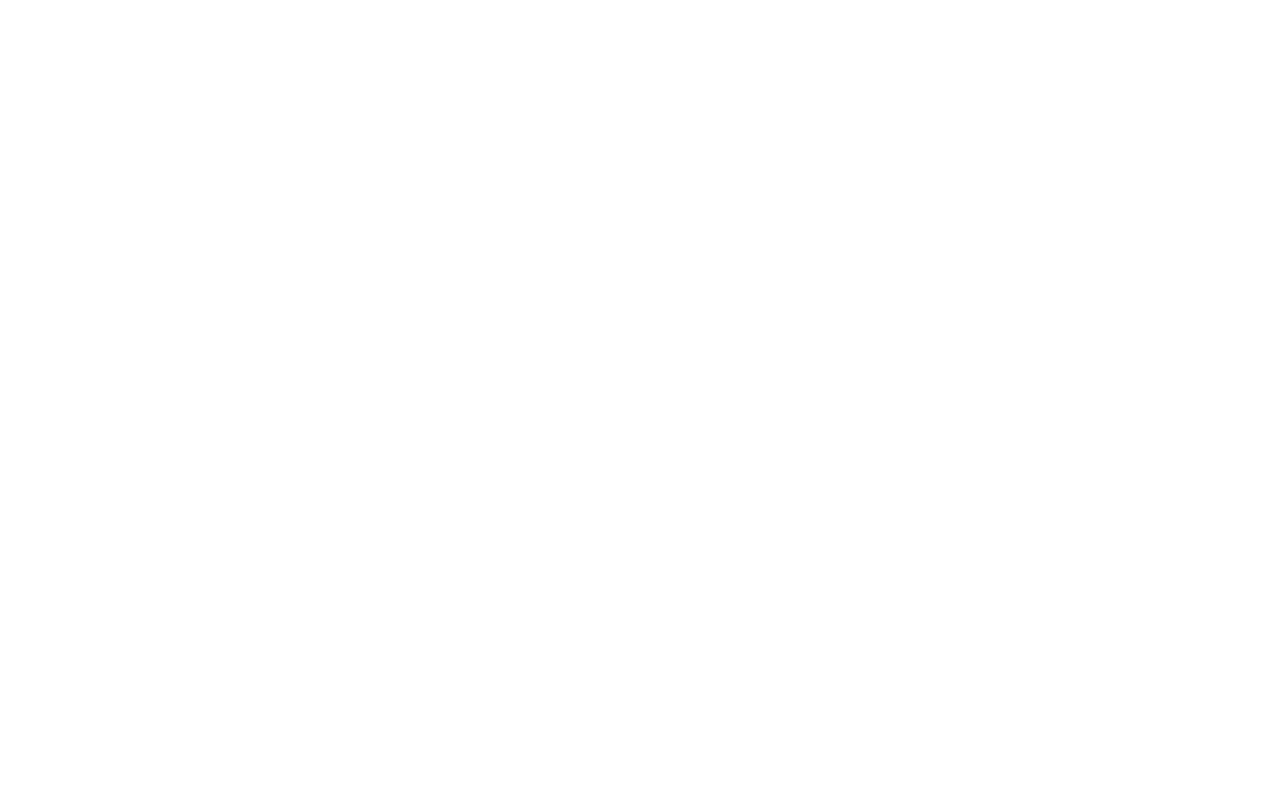
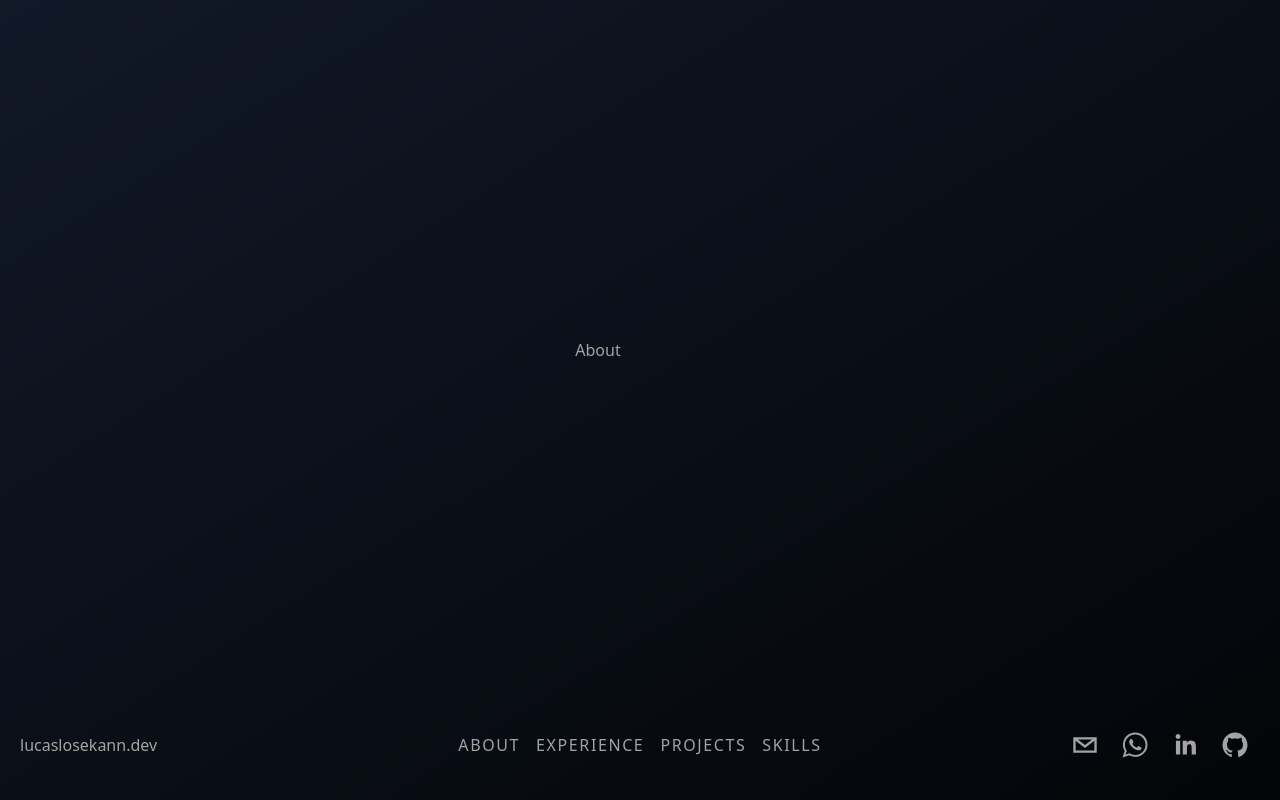
Before and after one commit to lucaslosekann/portfolio, a Next.js app: page / in a window 1280 px wide. Built offline with nearby package versions, Linux system fonts and the light colour scheme.

Commit message:
Made Responsible Hero, nav and Footer

```diff
--- a/app/globals.css
+++ b/app/globals.css
@@ -1,3 +1,17 @@
 @tailwind base;
 @tailwind components;
 @tailwind utilities;
+
+@layer components {
+  .socialIcon {
+    @apply hover:text-amber-700
+  }
+  .navItem {
+    @apply min-[380px]:p-2 uppercase min-[380px]:tracking-wide sm:tracking-widest hover:text-amber-700 p-1 text-sm min-[380px]:text-base
+  }
+}
+
+
+body > div:first-child{
+  height: 100%;
+}
--- a/app/layout.tsx
+++ b/app/layout.tsx
@@ -6,9 +6,11 @@
   children: React.ReactNode
 }) {
   return (
-    <html lang="pt-BR">
+    <html lang="pt-BR" style={{
+      height: '100%'
+    }}>
       <head />
-      <body>{children}</body>
+      <body className='overflow-y-hidden bg-gradient-to-br from-gray-900 to-[#030508] text-neutral-400 h-full'>{children}</body>
     </html>
   )
 }
--- a/app/page.tsx
+++ b/app/page.tsx
@@ -1,13 +1,29 @@
 import React from 'react'
+import Footer from '../components/Footer'
+import Hero from '../components/Hero'
+import HorizontaDraggable from '../components/HorizontalDraggable'
 
 type Props = {}
 
-export default function Home({}: Props) {
+export default function Home({ }: Props) {
   return (
-    <>
-    {/* Header */}
-    {/* Main */}
-    {/* Footer */}
-    </>
+    <div className='h-full overflow-hidden flex flex-col'>
+      <HorizontaDraggable>
+        <section id="about" className='min-w-full flex justify-center items-center snap-center'>
+          <span>About</span>
+        </section>
+        <section id="experience" className='min-w-full flex justify-center items-center snap-center'>
+          <span>Experience</span>
+        </section>
+        <Hero />
+        <section id="projects" className='min-w-full flex justify-center items-center snap-center'>
+          <span>Projects</span>
+        </section>
+        <section id="skills" className='min-w-full flex justify-center items-center snap-center'>
+          <span>Skills</span>
+        </section>
+      </HorizontaDraggable>
+      <Footer />
+    </div>
   )
 }
--- /dev/null
+++ b/components/BackgroundCircles/index.tsx
@@ -0,0 +1,16 @@
+import React from 'react'
+
+type Props = {}
+
+export default function BackgroundCircles
+({}: Props) {
+  return (
+    <div className="relative flex justify-center items-center z-0">
+      <div className='mt-48 absolute border border-[#333333] rounded-full h-[200px] w-[200px] animate-ping'/>
+      <div className='mt-48 absolute border border-[#333333] rounded-full h-[300px] w-[300px]'/>
+      <div className='mt-48 absolute border border-[#333333] rounded-full h-[500px] w-[500px]'/>
+      <div className='mt-48 absolute border border-[#b45309] opacity-60 rounded-full h-[650px] w-[650px] animate-pulse'/>
+      <div className='mt-48 absolute border border-[#333333] rounded-full h-[800px] w-[800px]'/>
+    </div>
+  )
+}
--- /dev/null
+++ b/components/Footer/index.tsx
@@ -0,0 +1,44 @@
+'use client';
+import React from 'react'
+import { SocialIcon } from 'react-social-icons';
+import { motion } from 'framer-motion';
+
+type Props = {}
+
+export default function Footer({ }: Props) {
+  return (
+    <motion.footer
+      initial={{
+        opacity: 0,
+        y: 300
+      }}
+      animate={{
+        opacity: 1,
+        y: 0
+      }}
+      transition={{
+        duration: 2,
+        bounce: 0.3,
+        type: 'spring',
+        damping: 14
+      }} className='flex items-center flex-col md:flex-row md:justify-between max-w-7xl w-full mx-auto left-0 right-0 sm:px-5 md:pb-5 mb-[10px] pt-5'>
+      <div className='hidden lg:inline-flex w-1/3 justify-start'>lucaslosekann.dev</div>
+      <nav className='md:w-1/3 md:flex lg:justify-center'>
+        <ul className='flex'>
+          <li><a href="#about" className='navItem'>About</a></li>
+          <li><a href="#experience" className='navItem'>Experience</a></li>
+          <li><a href="#projects" className='navItem'>Projects</a></li>
+          <li><a href="#skills" className='navItem'>Skills</a></li>
+        </ul>
+      </nav>
+      <div
+        className='md:w-1/3 md:flex md:justify-end'
+      >
+        <SocialIcon target="_blank" url='mailto:lucas1losekann@gmail.com' bgColor='transparent' fgColor='currentColor' className='socialIcon' />
+        <SocialIcon target="_blank" url='https://api.whatsapp.com/send?phone=5548999416983' bgColor='transparent' fgColor='currentColor' className='socialIcon' />
+        <SocialIcon target="_blank" url='https://linkedin.com/in/lucaslosekann/' bgColor='transparent' fgColor='currentColor' className='socialIcon' />
+        <SocialIcon target="_blank" url='https://github.com/lucaslosekann' bgColor='transparent' fgColor='currentColor' className='socialIcon' />
+      </div>
+    </motion.footer>
+  )
+}
--- /dev/null
+++ b/components/Hero/index.tsx
@@ -0,0 +1,34 @@
+'use client';
+import React from 'react'
+import { Cursor, useTypewriter } from 'react-simple-typewriter'
+import BackgroundCircles from '../BackgroundCircles';
+type Props = {}
+
+export default function Hero({ }: Props) {
+  const [text] = useTypewriter({
+    words: [
+      'Hello, people call me Lucas', 'Fella-That-Codes.tsx', '<AndDrinksALotOfCoffee />'
+    ],
+    loop: true,
+    delaySpeed: 2000
+  })
+  return (
+    <main className='snap-center space-y-8 min-w-full overflow-hidden flex flex-col justify-center text-center h-full'>
+      <BackgroundCircles />
+      <img className="relative rounded-full h-32 w-32 mx-auto object-cover" src="https://github.com/lucaslosekann.png" alt="Lucas's Photo" />
+      <div className="z-20" style={{
+        overflowWrap: 'anywhere'
+      }}>
+        <h2 className="text-sm uppercase text-gray-500 pb-2 sm:tracking-[15px] tracking-widest">FULLSTACK DEVELOPER</h2>
+        <h1 className="sm:text-5xl text-white lg:text-6xl font-semibold px-10 text-2xl">
+          <span className='sm:mr-3'>{text}</span>
+          <Cursor cursorColor='#b45309' />
+        </h1>
+      </div>
+      <h1 className='text-5xl text-white lg:text-6xl font-semibold px-10 z-10'>
+
+      </h1>
+
+    </main>
+  )
+}
--- /dev/null
+++ b/components/HorizontalDraggable/index.tsx
@@ -0,0 +1,100 @@
+'use client';
+import React, { useEffect, useRef, useState, Children } from 'react'
+
+type Props = {
+  children: React.ReactNode
+}
+
+export default function HorizontaDraggable({ children }: Props) {
+  const draggableDiv = useRef<HTMLDivElement>(null);
+  const [currentPage, setCurrentPage] = useState(getMedian(Children.count(children)));
+  const [isDragging, setIsDragging] = useState(false);
+  const [position, setPosition] = useState({
+    left: 0,
+    x: 0,
+  })
+
+  const mouseDownHandler = function (e: React.MouseEvent<HTMLDivElement>) {
+    if (!draggableDiv.current) return;
+    draggableDiv.current.style.userSelect = 'none';
+    draggableDiv.current.style.cursor = 'grabbing';
+    setIsDragging(true)
+    setPosition({
+      left: draggableDiv.current?.scrollLeft,
+      x: e.clientX,
+    })
+  }
+  const mouseMoveHandler = function (e: React.MouseEvent<HTMLDivElement>) {
+    if (!draggableDiv.current) return
+    if (!isDragging) return
+    const dx = e.clientX - position.x;
+    let sum = 1;
+    if (dx > 0) sum = -1;
+    const scaleAmount = ((Math.abs(dx) * 0.02) / 200) + 1
+    draggableDiv.current.style.transition = `none`;
+    draggableDiv.current.style.transform = `scaleX(${scaleAmount}) translateX(${((draggableDiv.current.clientWidth * (scaleAmount - 1)) / 2) * sum * -1}px)`;
+    if (Math.abs(dx) > 200) {
+      if (currentPage + sum >= Children.count(children)) {
+        draggableDiv.current.scrollLeft = (draggableDiv.current.scrollWidth / Children.count(children)) * (0)
+      } else if (currentPage + sum < 0) {
+        draggableDiv.current.scrollLeft = (draggableDiv.current.scrollWidth / Children.count(children)) * (Children.count(children) - 1)
+      } else {
+        draggableDiv.current.scrollLeft = (draggableDiv.current.scrollWidth / Children.count(children)) * (currentPage + sum)
+      }
+      setIsDragging(false)
+      draggableDiv.current.style.transition = `0.1s`;
+      draggableDiv.current.style.transform = `none`;
+    }
+
+  };
+  const mouseUpHandler = function () {
+    if (!draggableDiv.current) return
+    setIsDragging(false);
+    draggableDiv.current.style.transition = `0.1s`;
+    draggableDiv.current.style.transform = `none`;
+    draggableDiv.current.style.removeProperty('user-select');
+    draggableDiv.current.style.removeProperty('cursor');
+  };
+  const scrollHandler = function () {
+    if (!draggableDiv.current) return
+    const scroll = draggableDiv.current.scrollLeft;
+    const part = (draggableDiv.current.scrollWidth / Children.count(children));
+    console.log(draggableDiv.current.scrollWidth, Children.count(children), (draggableDiv.current.scrollWidth / Children.count(children)))
+    for (let i = 0; i < Children.count(children); i++) {
+      if (scroll > (part * i) - part/2 && scroll < (part * (i + 1)) - part/2) {
+        setCurrentPage(i)
+        console.log(i)
+        break;
+      }
+    }
+
+  }
+
+
+  useEffect(() => {
+    if (draggableDiv.current) {
+      draggableDiv.current.scrollLeft = (draggableDiv.current.scrollWidth / Children.count(children)) * (currentPage)
+    }
+    document.addEventListener('mouseup', mouseUpHandler)
+    return () => {
+      document.removeEventListener('mouseup', mouseUpHandler)
+    }
+  }, [])
+
+  return (
+    <div ref={draggableDiv} className='flex-1 scrollbar-thin scrollbar-thumb-gray-900 scrollbar-track-neutral-500 scroll-smooth flex flex-row overflow-x-scroll snap-x snap-mandatory '
+      onMouseMove={mouseMoveHandler}
+      onMouseDown={mouseDownHandler}
+      onScroll={scrollHandler}>
+      {children}
+    </div>
+  )
+}
+
+function getMedian(length: number) {
+  if (length === 0) return 0;
+  var half = Math.floor(length / 2);
+  if (length % 2) //É impar
+    return half;
+  return half - 1;
+}
--- a/package.json
+++ b/package.json
@@ -18,11 +18,14 @@
     "next": "13.0.6",
     "react": "18.2.0",
     "react-dom": "18.2.0",
+    "react-simple-typewriter": "^5.0.1",
+    "react-social-icons": "^5.15.0",
     "typescript": "4.9.3"
   },
   "devDependencies": {
     "autoprefixer": "^10.4.13",
     "postcss": "^8.4.19",
+    "tailwind-scrollbar": "^2.0.1",
     "tailwindcss": "^3.2.4"
   }
 }
--- a/tailwind.config.js
+++ b/tailwind.config.js
@@ -8,5 +8,7 @@
   theme: {
     extend: {},
   },
-  plugins: [],
+  plugins: [
+    require('tailwind-scrollbar'),
+  ],
 }
```
Also changed, not shown: 1 other file (tests, documents, lock files or other folders).
